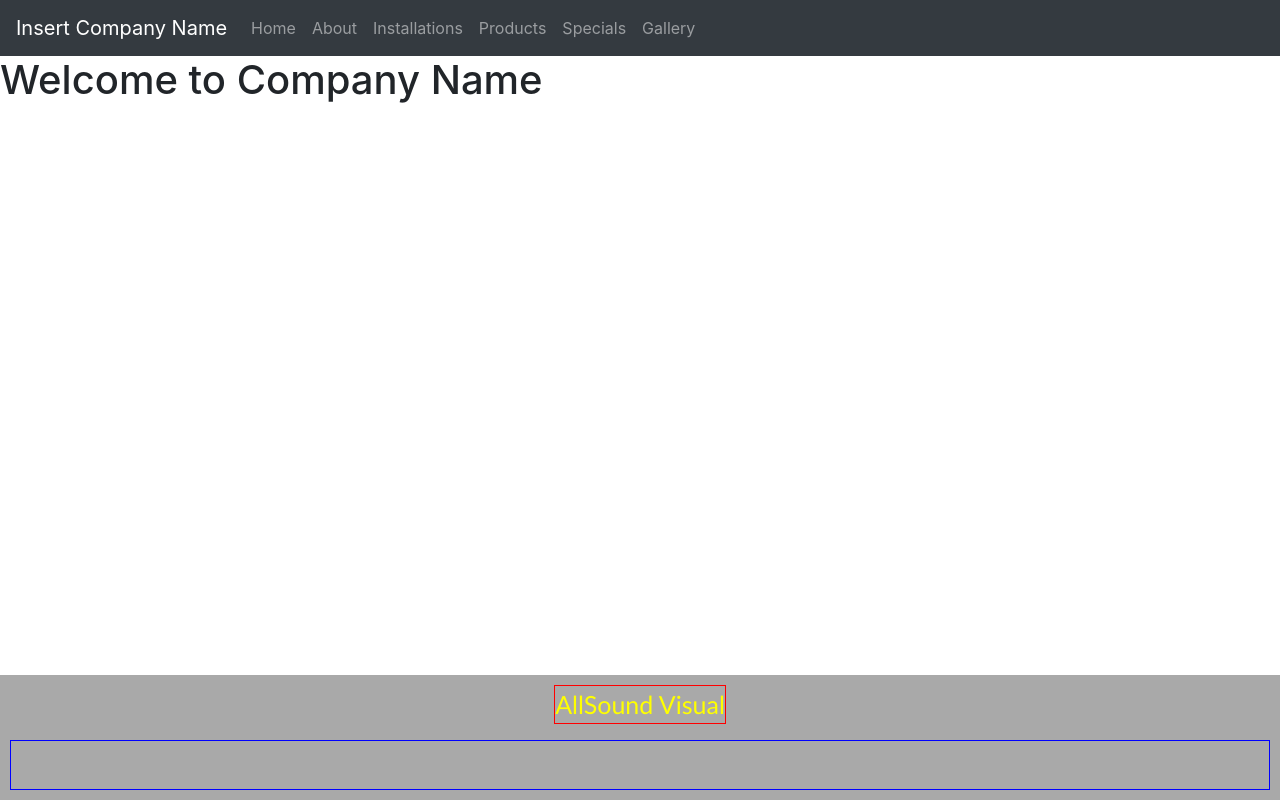
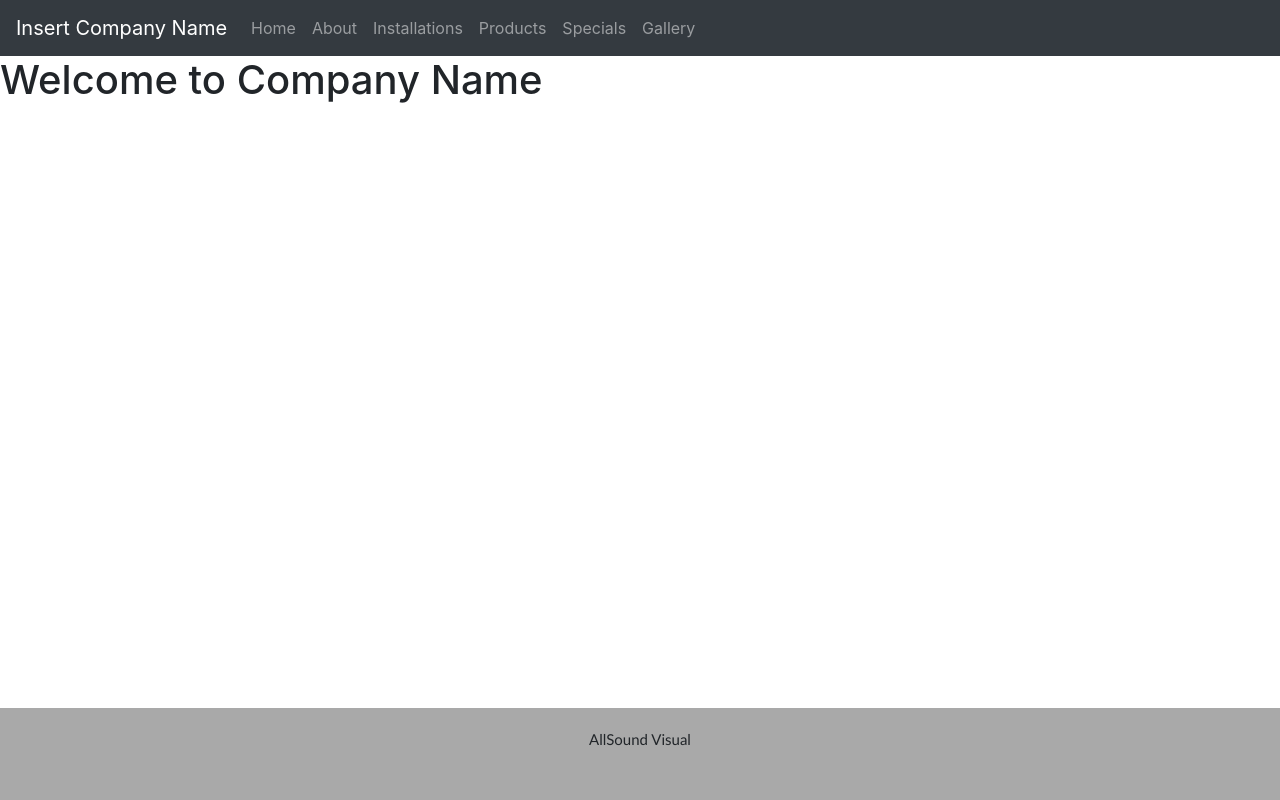
Before and after one commit to T4lith4/AllSound-Visual, a Next.js app: page / in a window 1280 px wide. Built offline with nearby package versions, Linux system fonts and the light colour scheme.

Commit message:
footer adjustments

```diff
--- a/components/Footer.js
+++ b/components/Footer.js
@@ -15,11 +15,19 @@ const Footer = () => (
       </a>
 
         {" "}
-        <i class="fab fa-facebook-square icon"></i>
+       <a
+       href="mailto:francoiscoetzee@rocketmail.com?Subject=Dear%20AllSoundVisual"
+        target="_top"
+        className="icon-link">
+         <i class="fab fa-facebook-square icon"></i></a>
 
 
         {" "}
-        <i class="fas fa-phone-square icon"></i>
+       <a
+         href="mailto:francoiscoetzee@rocketmail.com?Subject=Dear%20AllSoundVisual"
+         target="_top"
+         className="icon-link">
+       <i class="fas fa-phone-square icon"></i></a>
 
     </div>
 
@@ -34,25 +42,26 @@ const Footer = () => (
         position: absolute;
         bottom: 0;
         font-size: 25px;
-        color: red;
-      }
-      .nav .fas {
-        color: blue;
       }
 
-      a {
-        font-size: 25px;
-        color: blue;
+      #comp {
+        font-size: 15px;
+        padding: 10px;
+        margin-bottom: -20px;
       }
-      #comp {
-        color: yellow;
-        border: 1px solid red;
 
-      }
       #icon-box {
-        border: 1px solid blue;
         width: 100%;
         height: 50px;
+        display: flex;
+        justify-content: center;
+      }
+      #icon-box a {
+        color: grey;
+        padding: 10px;
+      }
+      #icon-box a:hover {
+      color: red;
       }
     `}</style>
   </div>
```
